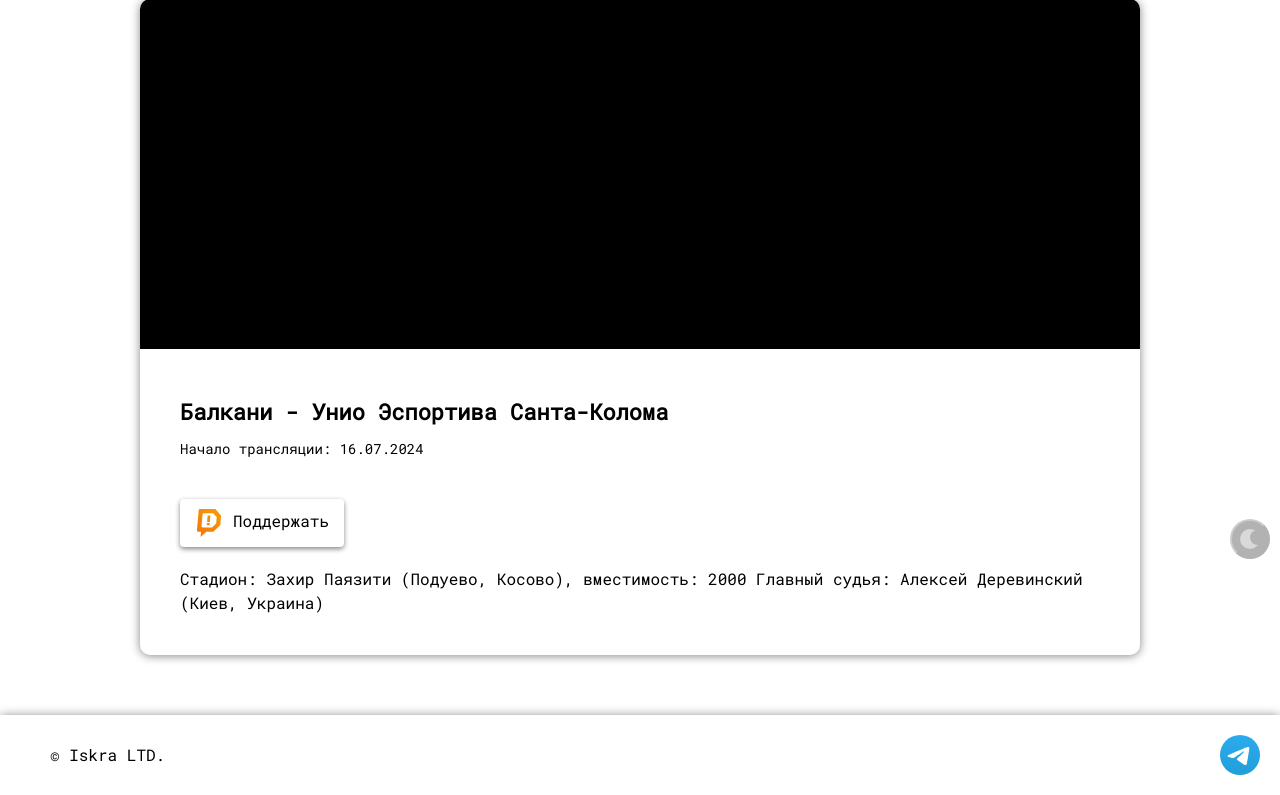
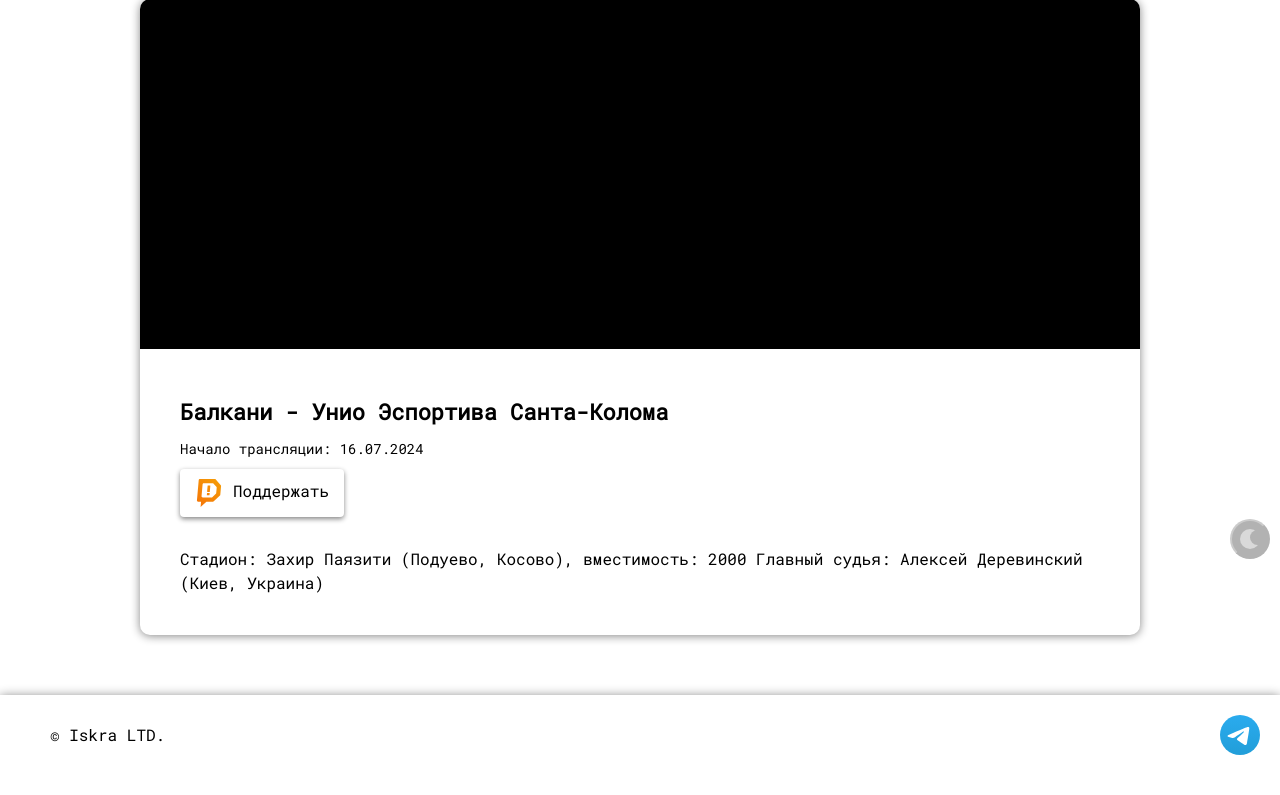
Before and after one commit to Chukseev/translation, a Django app: page /3/ in a window 1280 px wide. Shown: the part 161-956 px from the top of the page. After the commit the page ends 916 px from the top, so only its background shows below. Run offline with Django 5.2, Linux system fonts and the light colour scheme; data comes from the database, SQL or seed files in the repository.

Commit message:
-add socials -bugfix player

```diff
--- a/translations/translation_app/static/translation_app/css/components/_translationCard.scss
+++ b/translations/translation_app/static/translation_app/css/components/_translationCard.scss
@@ -69,7 +69,6 @@
 .translation-card__info-date {
   font-size: 14px;
   display: block;
-  margin-bottom: 20px;
 
   @include mobile {
     font-size: 12px;
@@ -80,7 +79,7 @@
 .translation-card__info-button {
   display: inline-flex;
 
-  margin-block: 20px;
+  margin-block: 10px;
 }
 /*TODO: сделать плавной */
 .translation-card__info-button:hover {
@@ -100,6 +99,7 @@
   font-size: 16px;
   overflow-y: auto;
   max-height: 250px;
+  margin-top: 20px;
 
   @include mobile {
     font-size: 14px;
--- a/translations/translation_app/static/translation_app/css/style.css
+++ b/translations/translation_app/static/translation_app/css/style.css
@@ -587,7 +587,6 @@ svg * {
 .translation-card__info-date {
   font-size: 14px;
   display: block;
-  margin-bottom: 20px;
 }
 @media (max-width: 767px) {
   .translation-card__info-date {
@@ -597,7 +596,7 @@ svg * {
 
 .translation-card__info-button {
   display: inline-flex;
-  margin-block: 20px;
+  margin-block: 10px;
 }
 
 /*TODO: сделать плавной */
@@ -618,6 +617,7 @@ svg * {
   font-size: 16px;
   overflow-y: auto;
   max-height: 250px;
+  margin-top: 20px;
 }
 @media (max-width: 767px) {
   .translation-card__info-description {
```
Also changed, not shown: 1 other file.
